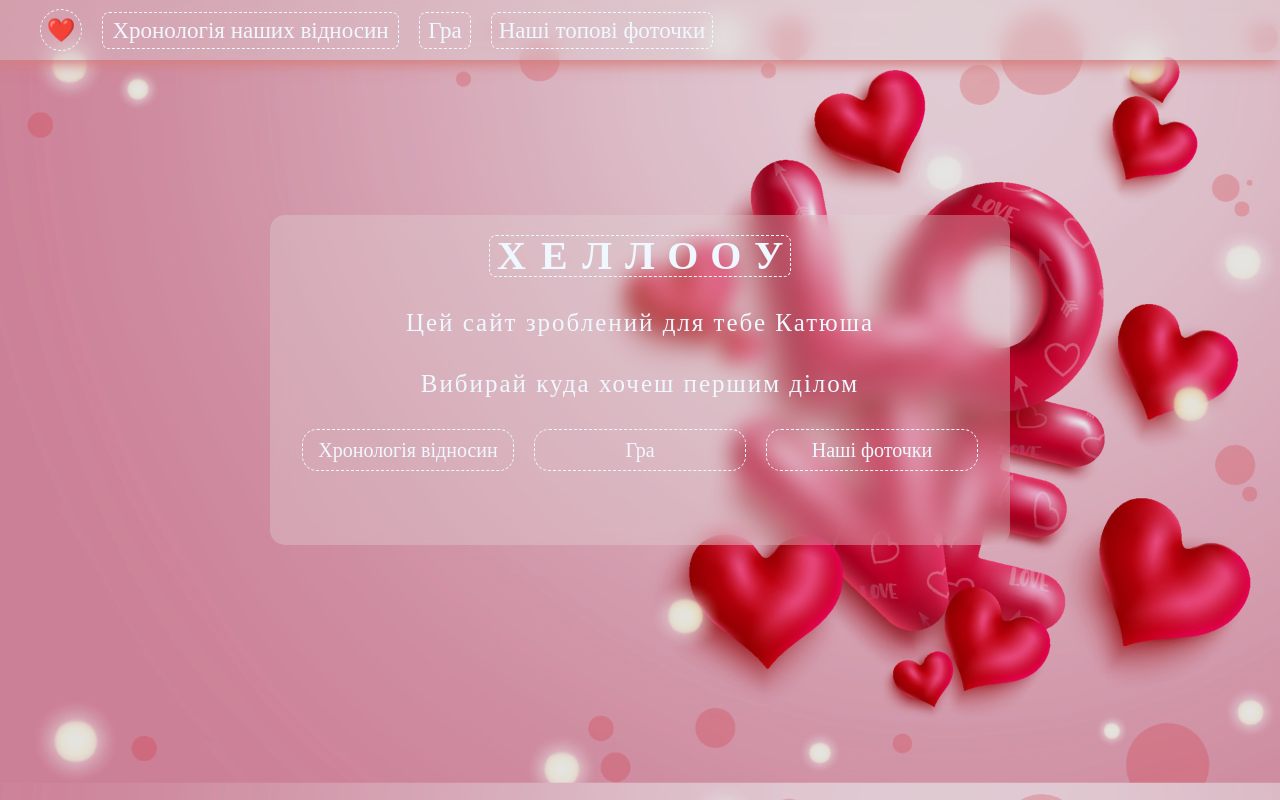
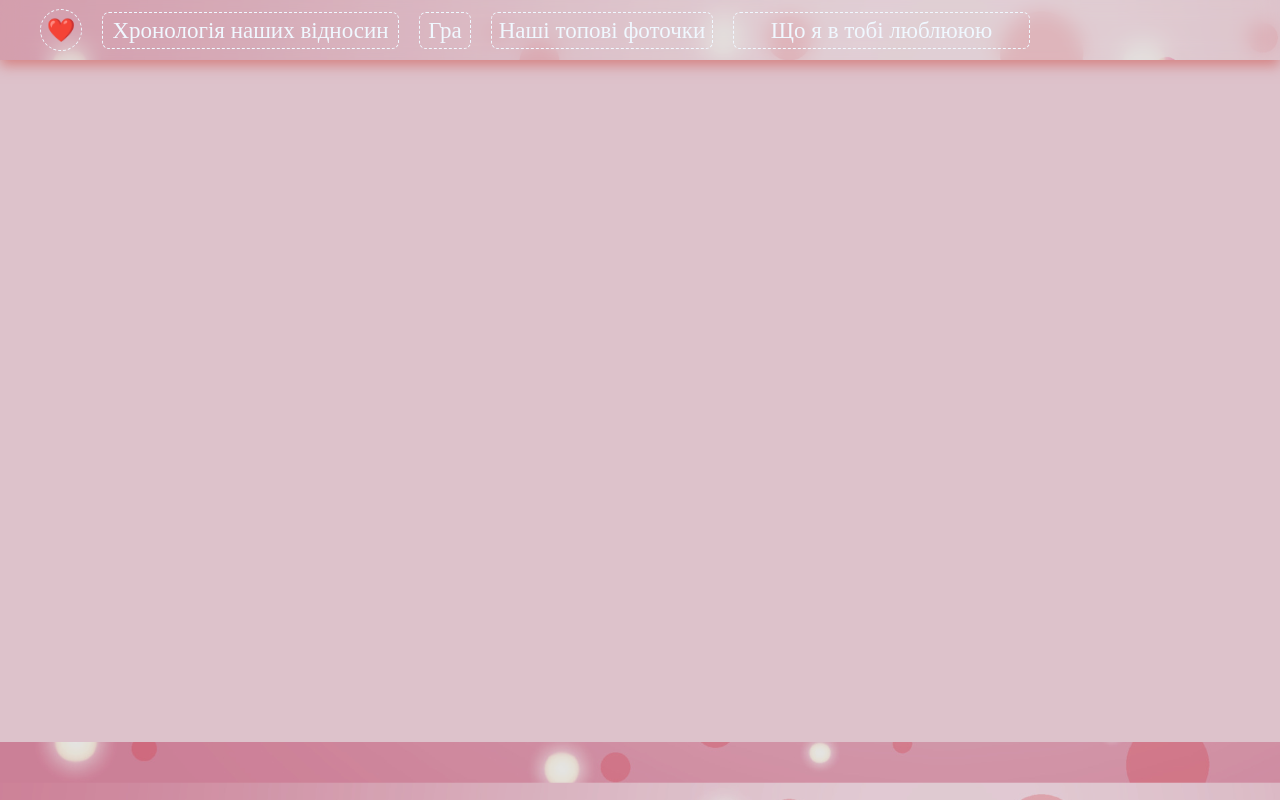
Before and after one commit to Gentleman-88/For_my_Love, a React (Create React App) app: page /For_my_Love/LoveInYou in a window 1280 px wide. Before the commit this address led to /For_my_Love. Built offline with nearby package versions, Linux system fonts and the light colour scheme.

Commit message:
Add LoveYouPage

```diff
--- a/package.json
+++ b/package.json
@@ -20,6 +20,7 @@
     "react-toastify": "^10.0.4",
     "redux": "^5.0.1",
     "redux-persist": "^6.0.0",
+    "swiper": "^11.0.7",
     "web-vitals": "^2.1.3"
   },
   "scripts": {
--- /dev/null
+++ b/src/Pages/LoveInYou/LoveInYou.css
@@ -0,0 +1,8 @@
+.love_container {
+  display: flex;
+  flex-direction: column;
+  align-items: center;
+  justify-content: center;
+  background-color: #ddc2cb;
+  min-height: 682px;
+}
--- /dev/null
+++ b/src/Pages/LoveInYou/LoveInYou.jsx
@@ -0,0 +1,8 @@
+import React from 'react';
+import './LoveInYou.css';
+
+const LoveInYou = () => {
+  return <div className="love_container"></div>;
+};
+
+export default LoveInYou;
--- a/src/components/App.jsx
+++ b/src/components/App.jsx
@@ -4,6 +4,7 @@ import Navigation from './Navigation/Navigation';
 import HomePage from 'Pages/HomePage/HomePage';
 import GamePage from 'Pages/GamePage/GamePage';
 import PhotoPage from 'Pages/PhotoPage/PhotoPage';
+import LoveInYou from 'Pages/LoveInYou/LoveInYou';
 
 export const App = () => {
   return (
@@ -13,6 +14,7 @@ export const App = () => {
         <Route path="/love" element={<Love />} />
         <Route path="/Game" element={<GamePage />} />
         <Route path="/Photos" element={<PhotoPage />} />
+        <Route path="/LoveInYou" element={<LoveInYou />} />
         <Route path="*" element={<Navigate to="/" />} />
       </Route>
     </Routes>
--- a/src/components/Navigation/Navigation.jsx
+++ b/src/components/Navigation/Navigation.jsx
@@ -18,6 +18,9 @@ const Navigation = () => {
         <NavLink to="/Photos" className={css.btn_photo}>
           Наші топові фоточки
         </NavLink>
+        <NavLink to="/LoveInYou" className={css.btn_rel}>
+          Що я в тобі люблююю
+        </NavLink>
       </header>
       <main>
         <Suspense fallback={null}>
```
Also changed, not shown: 1 other file (tests, documents, lock files or other folders).
